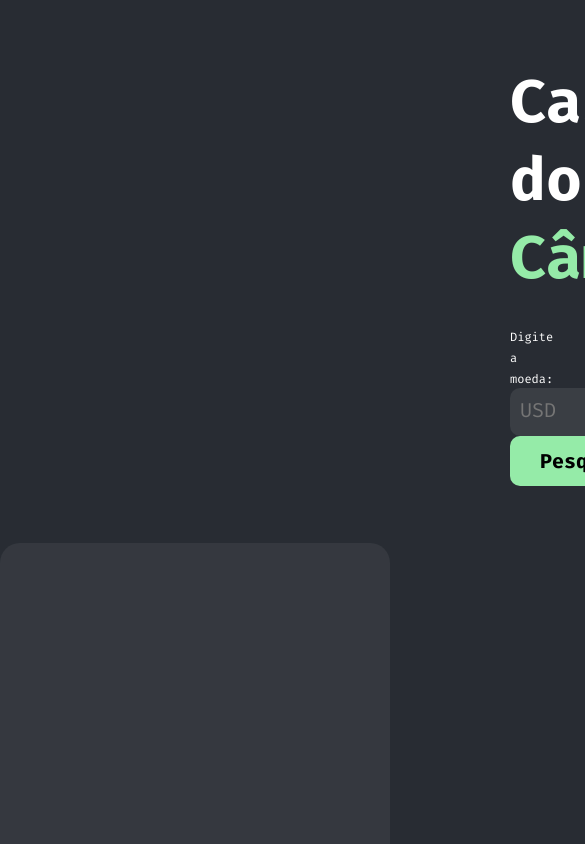
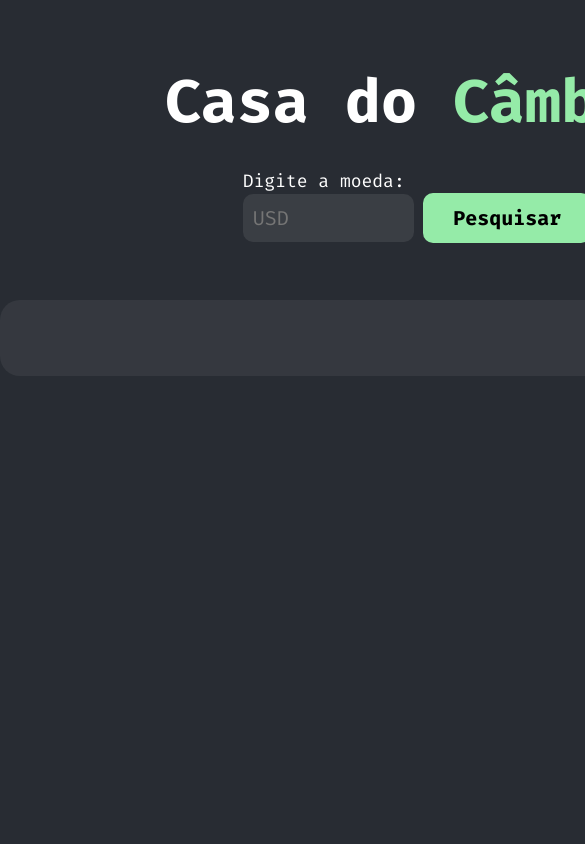
Before and after one commit to mateusmenesesDev/TrybeCurrency, a website built with Vite: page index.html in a window 390 px wide. Shown: the top 844 px of the page, 585 px wide, since content can reach past the window. Built offline with nearby package versions, Linux system fonts and the light colour scheme; some packages are replaced by stand-ins of ours.

Commit message:
Projeto Finalizado

```diff
--- a/style.css
+++ b/style.css
@@ -9,11 +9,16 @@
 body {
   background-color: #282C33;
   color: white;
+  max-width: 900px;
+  display: flex;
+  flex-direction: column;
+  margin: 0 auto;
 }
 
 header {
+  margin: 0 auto;
   margin-top: 63px;
-  margin-left: 510px;
+  width: 834px;
 }
 
 header h1 {
@@ -47,13 +52,11 @@ header h1 {
   font-size: 20px;
 }
 
+input {
+  color: white;
+}
 label {
   font-size: 12px;
-}
-
-main {
-  display: flex;
-  justify-content: center;
 }
 
 .currency-box--items {
@@ -98,3 +101,43 @@ main {
 #template {
   display: none;
 }
+
+@media (max-width:768px) {
+  label {
+    font-size: 14px;
+  }
+}
+
+@media (max-width:500px) {
+  label {
+    font-size: 18px;
+  }
+  input {
+    font-size: 22px;
+
+  }
+
+  .currency-box--items {
+    display: grid;
+    grid-template-columns: repeat(auto-fill, minmax(200px, 1fr));
+    gap: 10px;
+  }
+
+  .currency-box {
+    height: auto;
+  }
+
+  .currency-item--value {
+    font-size: 18px;
+  }
+
+  .currency-item--name {
+    font-size: 20px;
+  }
+
+  header {
+    display: flex;
+    align-items: center;
+    flex-direction: column;
+  }
+}
```
